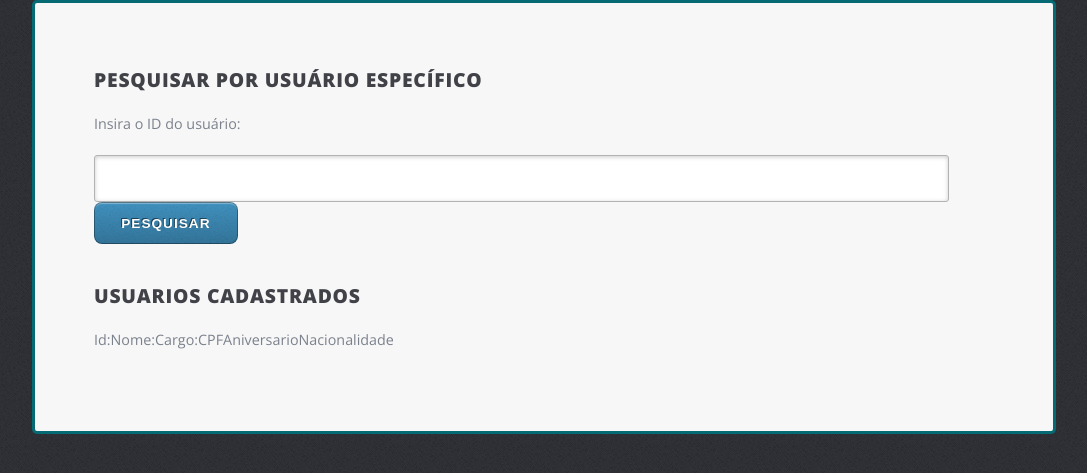
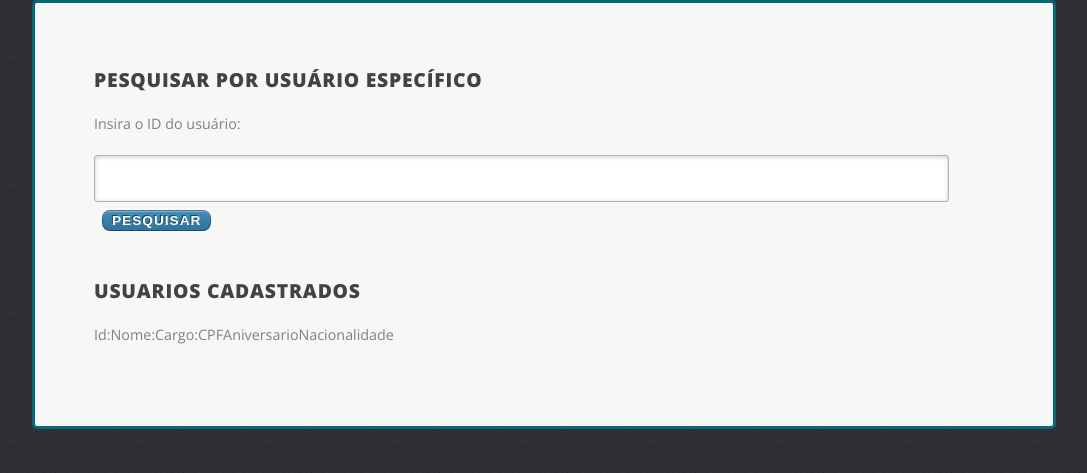
Before and after one commit to PaNull/frontend, a PHP site: page /usuarios/lista/index.html in a window 1280 px wide. Shown: the part 79-552 px from the top of the page, without its empty margins (96-1183 px from the left). Run offline with PHP 8.4, Linux system fonts and the light colour scheme; lists and menus that the app fills with data are empty.

Commit message:
Update lista de usuarios

```diff
--- a/pages/usuarios/lista/index.html
+++ b/pages/usuarios/lista/index.html
@@ -35,7 +35,7 @@
             <h3>Pesquisar por usuário específico</h3>
             <p>Insira o ID do usuário:</p>
                 <input type="number" min="0" id="idUser">
-            <button type="submit" onclick="teste()">Pesquisar</button>
+            <button class="btnPesquisar" type="submit" onclick="teste()">Pesquisar</button>
 
             <table id="table_especific" style="display: none;">
                 <thead>
--- a/pages/usuarios/lista/listaUsuarios.css
+++ b/pages/usuarios/lista/listaUsuarios.css
@@ -24,6 +24,13 @@
     animation-fill-mode: both;
 }
 
+.btnPesquisar{
+    margin: 8px;
+    padding: 3px;
+    padding-left: 10px;
+    padding-right: 10px;
+}
+
 .btnExcluir{
     background-color: rgb(255, 126, 126);
     margin: 8px;
@@ -32,7 +39,7 @@
     padding-right: 8px;
 }
 
-.editarUsuario{
+#edtUser{
     color: rgb(255, 255, 255);
     border: 2px outset rgb(53, 70, 255);
     border-radius: 6px;
--- a/pages/usuarios/lista/script.js
+++ b/pages/usuarios/lista/script.js
@@ -14,7 +14,7 @@ const createRowsEspecific = () => {
                 <td> ${ data.dataNascimento } </td>
                 <td> ${ data.nacionalidade } </td>
                 <td> <button onclick="deleteUser(${ data.id_usuario })" class="btnExcluir">Excluir Usuario</button></td>
-                <td><a href="${data.link}" class="editarUsuario">Editar Usuario</a></td>
+                <td><a href="${data.link}" class="edtUser">Editar Usuario</a></td>
             </tr>
         `
         $("#table_especific tbody").append(row);
```
